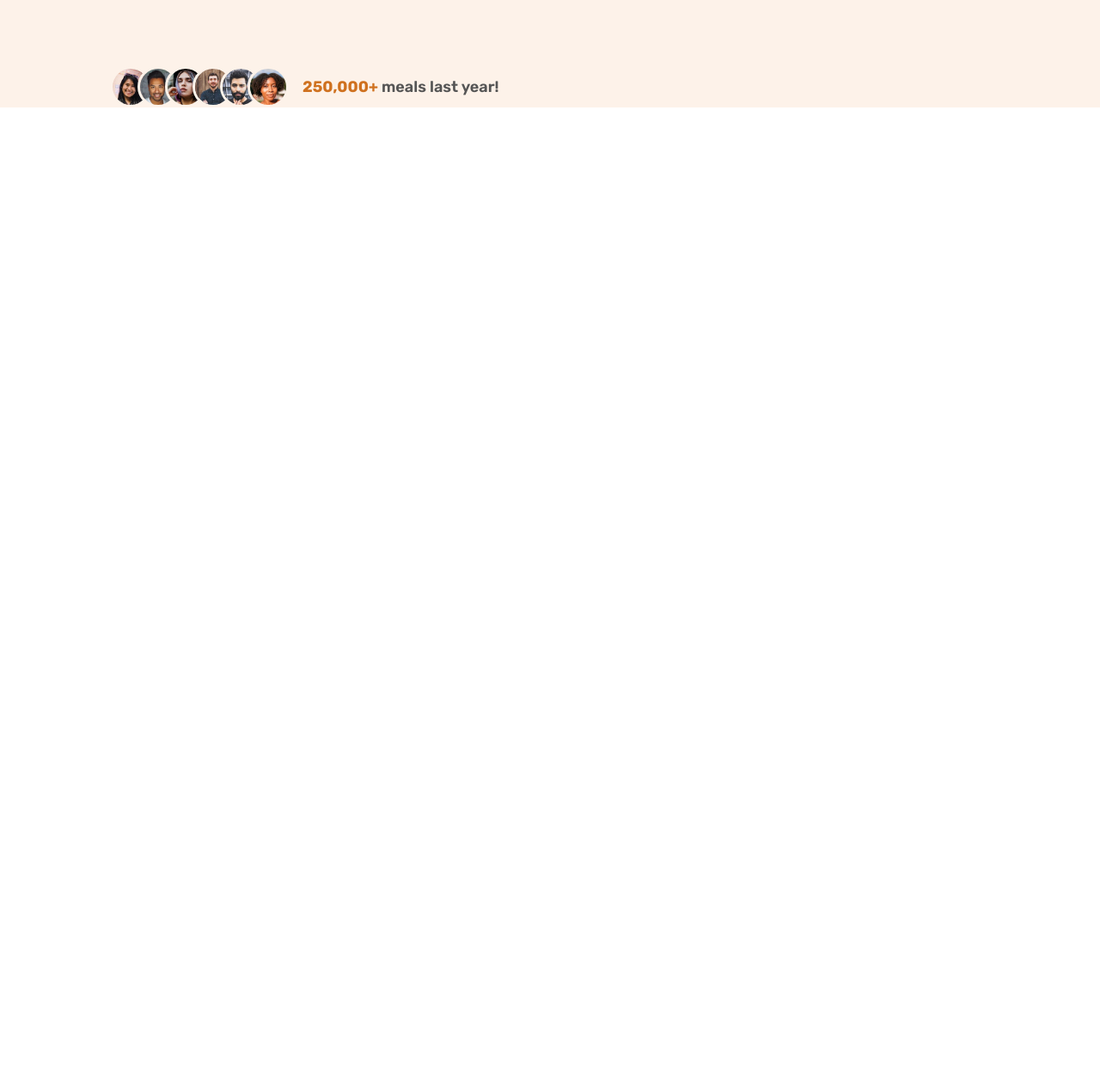
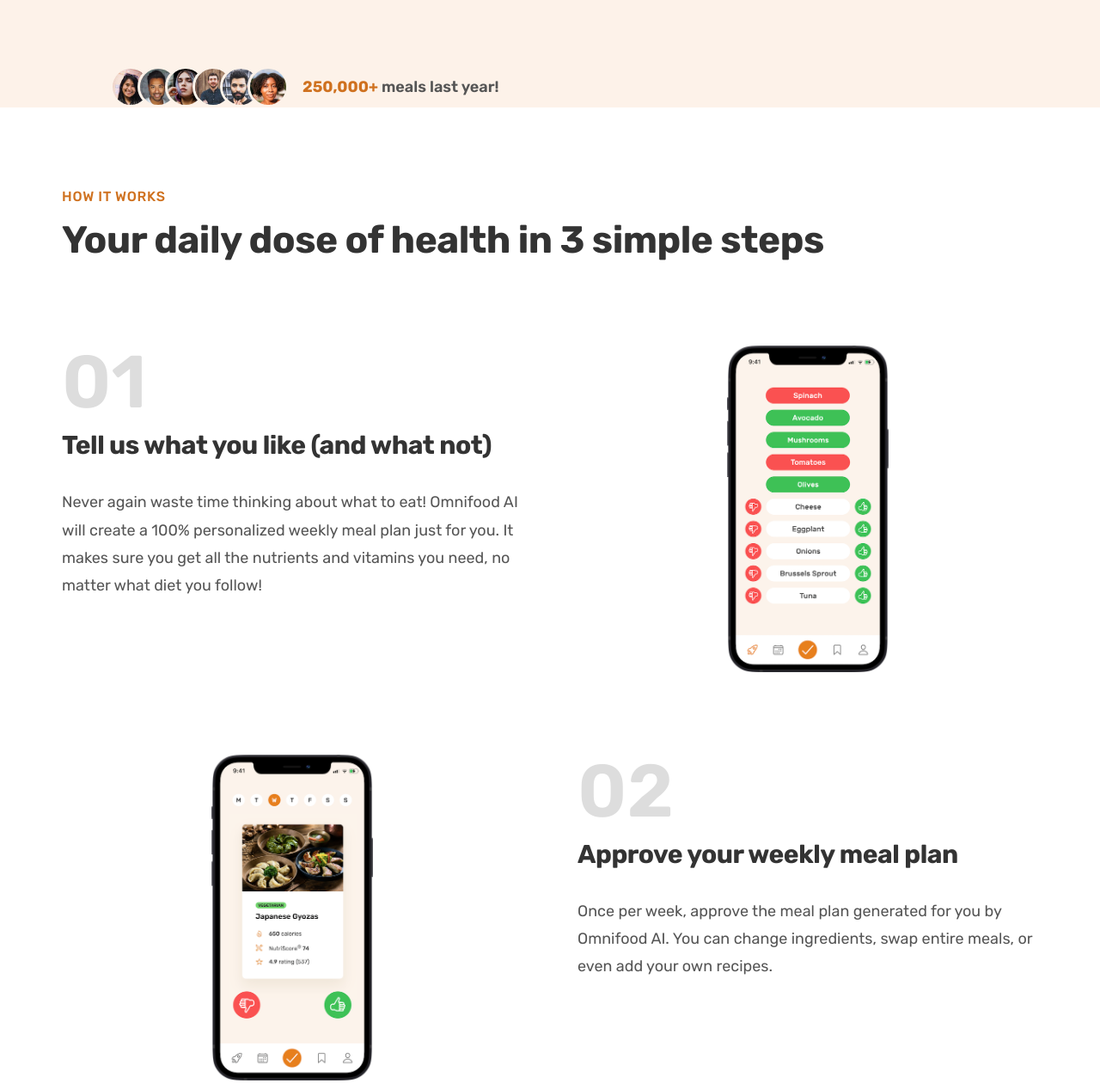
Before and after one commit to Alza13/Omnifood, a plain HTML site: page index.html in a window 1280 px wide. Shown: the part 625-1885 px from the top of the page at 86% size. Before the commit the page ends 800 px from the top, so only its background shows below. Drawn offline with Linux system fonts and the light colour scheme.

Commit message:
feat: add how-it-works section

```diff
--- /dev/null
+++ b/css/general.css
@@ -0,0 +1,163 @@
+/*
+--- 01 TYPOGRAPHY SYSTEM
+
+- Font sizes (px)
+10 / 12 / 14 / 16 / 18 / 20 / 24 / 30 / 36 / 44 / 52 / 62 / 74 / 86 / 98
+
+- Font weights:
+Default: 400
+Medium: 500
+Semi-bold: 600
+Bold: 700
+
+- Line heights:
+Default: 1
+Small: 1.05
+Medium: 1.2
+Paragraph default: 1.6
+
+- Letter spacing
+-0.5px
+0.75px
+
+--- 02 COLORS
+
+- Primary: #e67e22
+- Tints: #fdf2e9
+    color: #cf711f;
+- Shades:
+- Accents:
+- Greys:
+#555
+#333
+
+--- 05 SHADOWS
+--- 06 BORDER-RADIUS
+
+Deafult: 9px
+--- 07 WHITESPACE
+
+- Spacing system (px)
+2 / 4 / 8 / 12 / 16 / 24 / 32 / 48 / 64 / 80 / 96 / 128
+*/
+
+* {
+    margin: 0;
+    padding: 0;
+    box-sizing: border-box;
+}
+
+html {
+    font-size: 62.5%;
+}
+
+body {
+    font-family: "Rubik", sans-serif;
+    line-height: 1;
+    font-weight: 400;
+    color: #555;
+}
+
+/* ********************** */
+/* GENERAL REUSABLE COMPONENTS */
+/* ********************** */
+
+.container {
+    max-width: 120rem;
+    padding: 0 3.2rem;
+    margin: 0 auto;
+}
+
+.grid {
+    display: grid;
+    column-gap: 6.4rem;
+    row-gap: 9.6rem;
+}
+
+.grid--2--cols {
+    grid-template-columns: repeat(2, 1fr);
+}
+
+.grid--3--cols {
+    grid-template-columns: repeat(3, 1fr);
+}
+
+.grid--4--cols {
+    grid-template-columns: repeat(4, 1fr);
+}
+
+.heading-primary,
+.heading-secondary,
+.heading-tertiary {
+    font-weight: 700;
+    color: #333;
+    letter-spacing: -0.5px;
+}
+
+.heading-primary {
+    font-size: 5.2rem;
+    line-height: 1.05;
+    margin-bottom: 3.2rem;
+}
+
+.heading-secondary {
+    font-size: 4.4rem;
+    line-height: 1.2;
+    margin-bottom: 9.6rem;
+}
+
+.heading-tertiary {
+    font-size: 3rem;
+    line-height: 1.2;
+    margin-bottom: 3.2rem;
+}
+
+.subheading {
+    display: block;
+    font-size: 1.6rem;
+    font-weight: 500;
+    color: #cf711f;
+    text-transform: uppercase;
+    margin-bottom: 1.6rem;
+    letter-spacing: 0.75px;
+}
+
+.btn:link,
+.btn:visited {
+    display: inline-block;
+    text-decoration: none;
+    font-size: 2rem;
+    font-weight: 600;
+    padding: 1.6rem 3.2rem;
+    border-radius: 9px;
+
+    transition: all 0.3s;
+}
+
+.btn--full:link,
+.btn--full:visited {
+    background-color: #e67e22;
+    color: #fff;
+}
+
+.btn--full:hover,
+.btn--full:active {
+    background-color: #cf711f;
+    color: #fff;
+}
+
+.btn--outline:link,
+.btn--outline:visited {
+    background-color: #fff;
+    color: #555;
+}
+
+.btn--outline:hover,
+.btn--outline:active {
+    background-color: #fdf2e9;
+    box-shadow: inset 0 0 0 3px #fff;
+}
+
+.margin-right-sm {
+    margin-right: 1.6rem;
+}
--- a/css/style.css
+++ b/css/style.css
@@ -1,111 +1,3 @@
-/*
---- 01 TYPOGRAPHY SYSTEM
-
-- Font sizes (px)
-10 / 12 / 14 / 16 / 18 / 20 / 24 / 30 / 36 / 44 / 52 / 62 / 74 / 86 / 98
-
-- Font weights:
-Default: 400
-Medium: 500
-Semi-bold: 600
-Bold: 700
-
-- Line heights:
-Default: 1
-Small: 1.05
-Paragraph default: 1.6
-
---- 02 COLORS
-
-- Primary: #e67e22
-- Tints: #fdf2e9
-    color: #cf711f;
-- Shades:
-- Accents:
-- Greys:
-#555
-#333
-
---- 05 SHADOWS
---- 06 BORDER-RADIUS
-
-Deafult: 9px
---- 07 WHITESPACE
-
-- Spacing system (px)
-2 / 4 / 8 / 12 / 16 / 24 / 32 / 48 / 64 / 80 / 96 / 128
-*/
-
-* {
-    margin: 0;
-    padding: 0;
-    box-sizing: border-box;
-}
-
-html {
-    font-size: 62.5%;
-}
-
-body {
-    font-family: "Rubik", sans-serif;
-    line-height: 1;
-    font-weight: 400;
-    color: #555;
-}
-
-/* ********************** */
-/* GENERAL REUSABLE COMPONENTS */
-/* ********************** */
-
-.heading-primary {
-    font-size: 5.2rem;
-    font-weight: 700;
-    line-height: 1.05;
-    color: #333;
-    letter-spacing: -0.5px;
-    margin-bottom: 3.2rem;
-}
-
-.btn:link,
-.btn:visited {
-    display: inline-block;
-    text-decoration: none;
-    font-size: 2rem;
-    font-weight: 600;
-    padding: 1.6rem 3.2rem;
-    border-radius: 9px;
-
-    transition: all 0.3s;
-}
-
-.btn--full:link,
-.btn--full:visited {
-    background-color: #e67e22;
-    color: #fff;
-}
-
-.btn--full:hover,
-.btn--full:active {
-    background-color: #cf711f;
-    color: #fff;
-}
-
-.btn--outline:link,
-.btn--outline:visited {
-    background-color: #fff;
-    color: #555;
-}
-
-.btn--outline:hover,
-.btn--outline:active {
-    background-color: #fdf2e9;
-    box-shadow: inset 0 0 0 3px #fff;
-}
-
-.margin-right-sm {
-    margin-right: 1.6rem;
-}
-
 /* ********************** */
 /* HEADER */
 /* ********************** */
@@ -223,3 +115,33 @@ body {
     color: #cf711f;
     font-weight: 700;
 }
+
+/* ********************** */
+/* HOW IT WORKS */
+/* ********************** */
+
+.section-how {
+    padding: 9.6rem 0;
+}
+
+.step-number {
+    font-size: 8.6rem;
+    font-weight: 600;
+    color: #ddd;
+    margin-bottom: 1.2rem;
+}
+
+.step-description {
+    font-size: 1.8rem;
+    line-height: 1.8;
+}
+
+.step-img-box {
+    display: flex;
+    align-items: center;
+    justify-content: center;
+}
+
+.step-img {
+    width: 35%;
+}
--- a/index.html
+++ b/index.html
@@ -12,6 +12,7 @@
             rel="stylesheet"
         />
 
+        <link rel="stylesheet" href="css/general.css" />
         <link rel="stylesheet" href="css/style.css" />
 
         <title>Omnifood</title>
@@ -93,6 +94,79 @@
                     </div>
                 </div>
             </section>
+
+            <section class="section-how">
+                <div class="container">
+                    <span class="subheading">How it works</span>
+                    <h2 class="heading-secondary">
+                        Your daily dose of health in 3 simple steps
+                    </h2>
+                </div>
+                <div class="container grid grid--2--cols">
+                    <!-- STEP 01 -->
+                    <div class="step-text-box">
+                        <p class="step-number">01</p>
+                        <h3 class="heading-tertiary">
+                            Tell us what you like (and what not)
+                        </h3>
+                        <p class="step-description">
+                            Never again waste time thinking about what to eat!
+                            Omnifood AI will create a 100% personalized weekly
+                            meal plan just for you. It makes sure you get all
+                            the nutrients and vitamins you need, no matter what
+                            diet you follow!
+                        </p>
+                    </div>
+                    <div class="step-img-box">
+                        <img
+                            src="img/app/app-screen-1.png"
+                            class="step-img"
+                            alt="iPhone app preferences selection screen"
+                        />
+                    </div>
+
+                    <!-- STEP 02 -->
+                    <div class="step-img-box">
+                        <img
+                            src="img/app/app-screen-2.png"
+                            class="step-img"
+                            alt="iPhone app meal approving plan"
+                        />
+                    </div>
+                    <div class="step-text-box">
+                        <p class="step-number">02</p>
+                        <h3 class="heading-tertiary">
+                            Approve your weekly meal plan
+                        </h3>
+                        <p class="step-description">
+                            Once per week, approve the meal plan generated for
+                            you by Omnifood AI. You can change ingredients, swap
+                            entire meals, or even add your own recipes.
+                        </p>
+                    </div>
+
+                    <!-- STEP 03 -->
+                    <div class="step-text-box">
+                        <p class="step-number">03</p>
+                        <h3 class="heading-tertiary">
+                            Receive meals at convenient time
+                        </h3>
+                        <p class="step-description">
+                            Best chefs in town will cook your selected meal
+                            every day, and we will deliver it to your door
+                            whenever works best for you. You can change delivery
+                            schedule and address daily!
+                        </p>
+                    </div>
+                    <div class="step-img-box">
+                        <img
+                            src="img/app/app-screen-3.png"
+                            class="step-img"
+                            alt="iPhone app delivery screen"
+                        />
+                    </div>
+                </div>
+            </section>
         </main>
     </body>
 </html>
```
